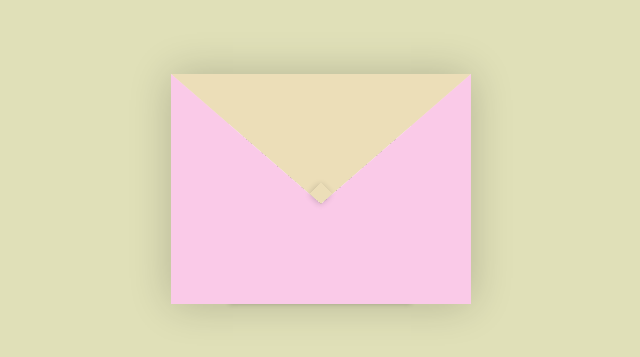
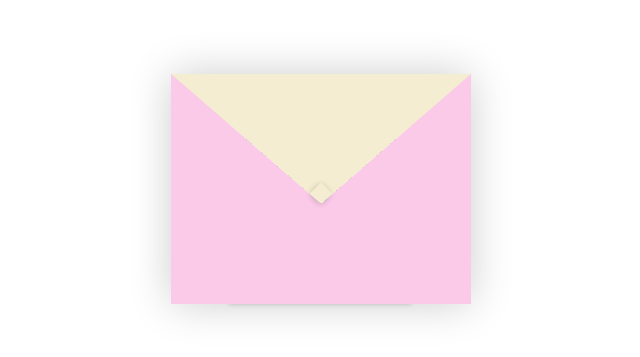
Before and after one commit to nashiaf/happy-birthday-, a plain HTML site: page index.html in a window 1280 px wide. Shown: the part 211-568 px from the top of the page, without its empty margins (319-959 px from the left). Drawn offline with Linux system fonts and the light colour scheme.

Commit message:
Update style.css pt4

```diff
--- a/style.css
+++ b/style.css
@@ -1,8 +1,8 @@
 :root{
   --primary: #fff;
-  --bg-color: rgb(224, 224, 184);
+  --bg-color: rgb (255, 230, 245);
   --bg-envelope-color: #f5edd1;
-  --envelope-tab: #ecdeb8;
+  --envelope-tab: #f5edd1;
   --envelope-cover: #facae8;
   --shadow-color: rgba(0, 0, 0, 0.2);
   --txt-color: #444;
```
